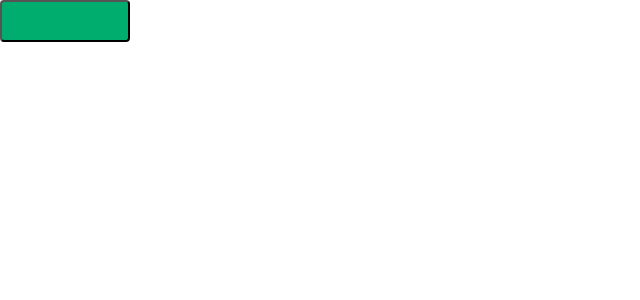
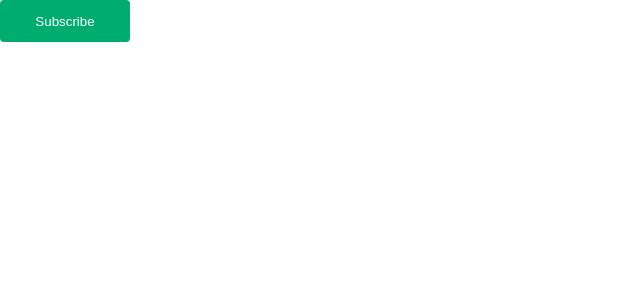
Before and after one commit to lucaslafere/infohomes-page, a React (Vite) app: page / in a window 1280 px wide. Shown: the top 300 px of the page, without its empty margins (0-640 px from the left). Built offline with nearby package versions, Linux system fonts and the light colour scheme.

Commit message:
fix: fixed button display

```diff
--- a/src/App.jsx
+++ b/src/App.jsx
@@ -1,11 +1,11 @@
 import { ThemeProvider } from "styled-components";
-import { Button } from "./components/buttons/Subscribe/style";
+import Subscribe from "./components/buttons/Subscribe";
 import { theme } from "./theme/theme";
 
 export default function App() {
   return (
     <ThemeProvider theme={theme}>
-      <Button />
+      <Subscribe />
     </ThemeProvider>
   );
 }
--- a/src/components/buttons/Subscribe/style.js
+++ b/src/components/buttons/Subscribe/style.js
@@ -9,4 +9,6 @@ export const Button = styled.button`
   width: 130px;
   height: 42px;
   padding: 9px 24px;
+  border: 0;
+  color: #fff;
 `;
```
